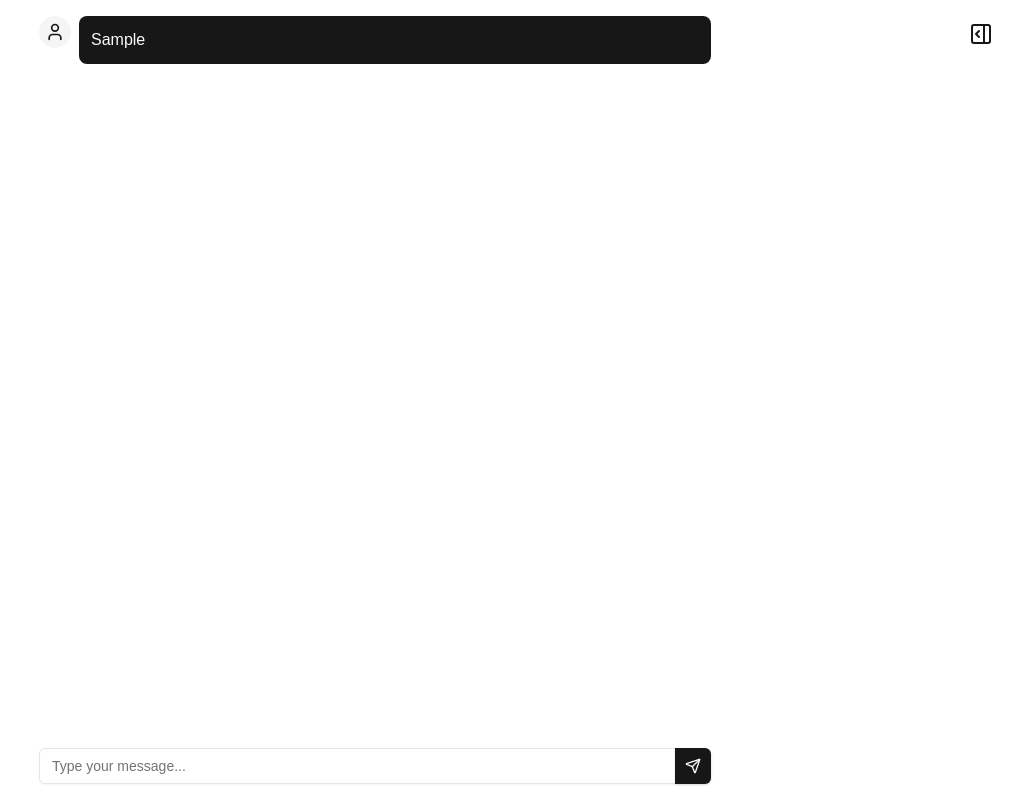
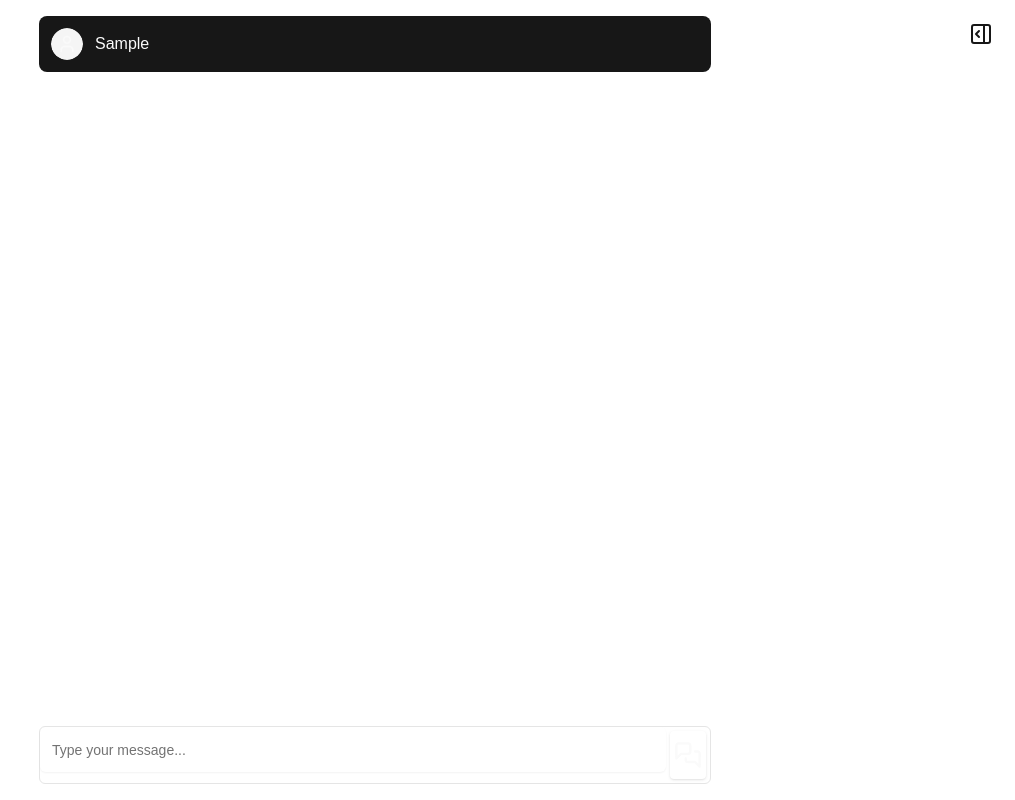
Before and after one commit to codecapo/infostash-ui, a Next.js app: page /workbench in a window 1280 px wide. Both pictures are taken after typing "Sample" into the empty fields and a click on the button 958 px from the left and 766 px from the top of the page. Shown: the whole page, without its empty margins (265-1280 px from the left). Built offline with nearby package versions, Linux system fonts and the light colour scheme.

Commit message:
feature: updated input area to be more streamlined

```diff
--- a/app/component/ChatInterface.tsx
+++ b/app/component/ChatInterface.tsx
@@ -1,7 +1,7 @@
 'use client'
 
 import React, { useState, useRef } from 'react';
-import { User, Send, Plus, Minus, File, Image, Music, Video, PanelRightOpen, PanelRightClose, FilePlus, FilePenLine, FileArchive, FileSliders } from 'lucide-react';
+import { User, MessagesSquare, Plus, Minus, File, Image, Music, Video, PanelRightOpen, PanelRightClose, FilePlus, FilePenLine, FileArchive, FileSliders } from 'lucide-react';
 import { Input } from "@/components/ui/input"
 import { Button } from "@/components/ui/button"
 import { ScrollArea } from "@/components/ui/scroll-area"
@@ -96,7 +96,10 @@ const MessageList = ({ messages }) => {
 const MessageItem = ({ message }) => {
     const { content, isUser } = message;
     return (
-        <div className="w-full flex items-start space-x-2">
+        <div className={`w-full rounded-lg p-3 ${
+            isUser ? 'bg-primary text-primary-foreground' : 'bg-secondary text-secondary-foreground'
+        }`}>
+            <div className="flex items-center space-x-3">
                 <Avatar className="h-8 w-8 flex-shrink-0">
                     {isUser ? (
                         <AvatarFallback>
@@ -109,10 +112,9 @@ const MessageItem = ({ message }) => {
                         </>
                     )}
                 </Avatar>
-            <div className={`flex-grow rounded-lg p-3 break-words ${
-                isUser ? 'bg-primary text-primary-foreground' : 'bg-secondary text-secondary-foreground'
-            }`}>
+                <div className="flex-grow">
                     <div className="break-words">{content}</div>
+                </div>
             </div>
         </div>
     );
@@ -130,22 +132,24 @@ const InputArea = ({ onSendMessage }) => {
     };
 
     return (
-        <form onSubmit={handleSubmit} className="flex items-center">
+        <form onSubmit={handleSubmit} className="flex items-end">
             <div className="relative flex-grow">
+                <div className="flex w-full rounded-md border border-input bg-background ring-offset-background">
                     <Input
-                    type="text"
                         value={input}
                         onChange={(e) => setInput(e.target.value)}
                         placeholder="Type your message..."
-                    className="pr-10"
+                        className="flex-grow border-0 focus-visible:ring-0 focus-visible:ring-offset-0 resize-none min-h-[45px]"
                     />
                     <Button
                         type="submit"
                         size="icon"
-                    className="absolute right-0 top-0 h-full rounded-l-none"
+                        className="h-full rounded border-0 bg-transparent hover:bg-accent hover:text-accent-foreground px-1 m-1"
                     >
-                    <Send className="h-4 w-4" />
+                        <MessagesSquare className="h-12 w-12" />
+
                     </Button>
+                </div>
             </div>
         </form>
     );
```
Lines whose indentation alone changed are shown as unchanged.
